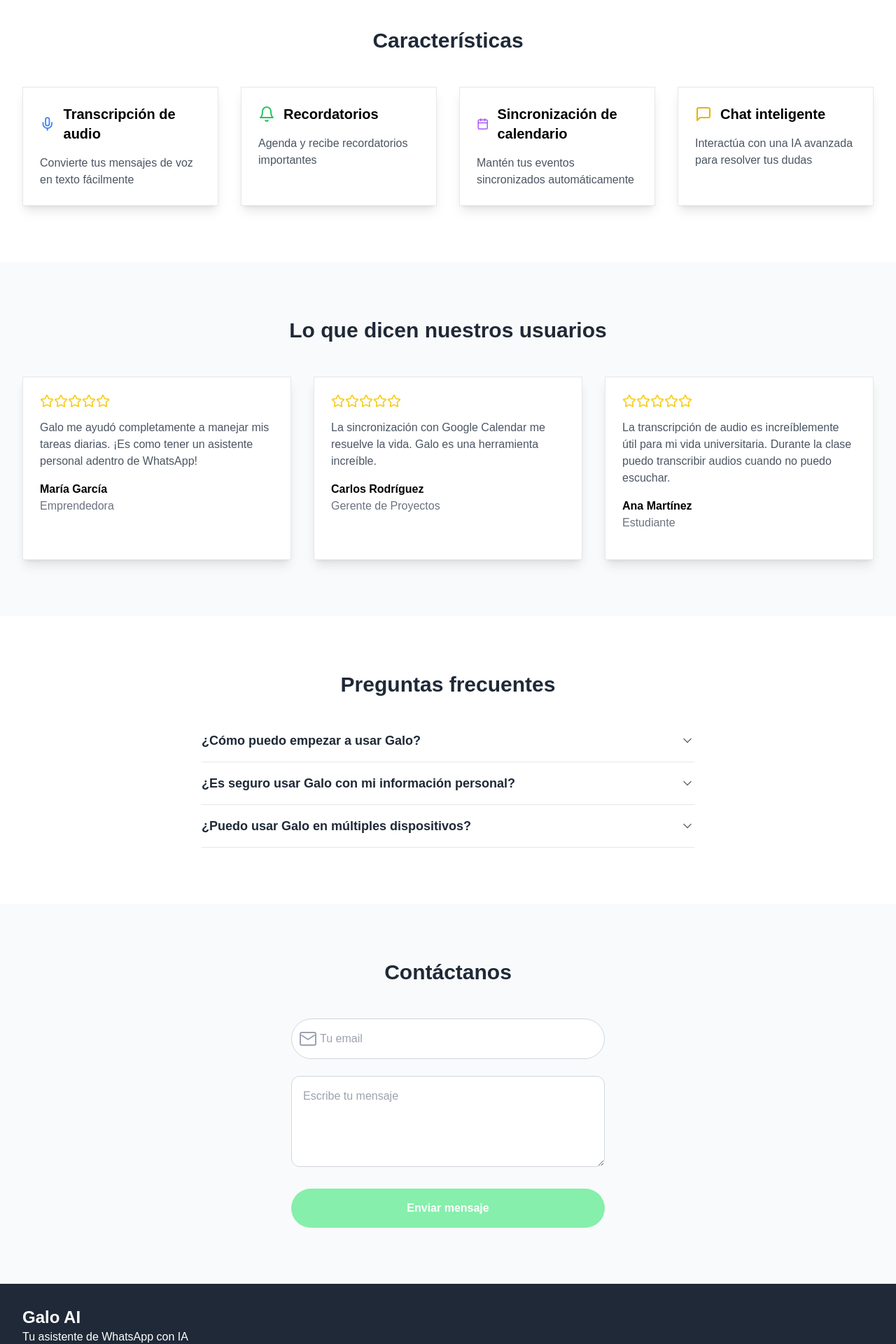
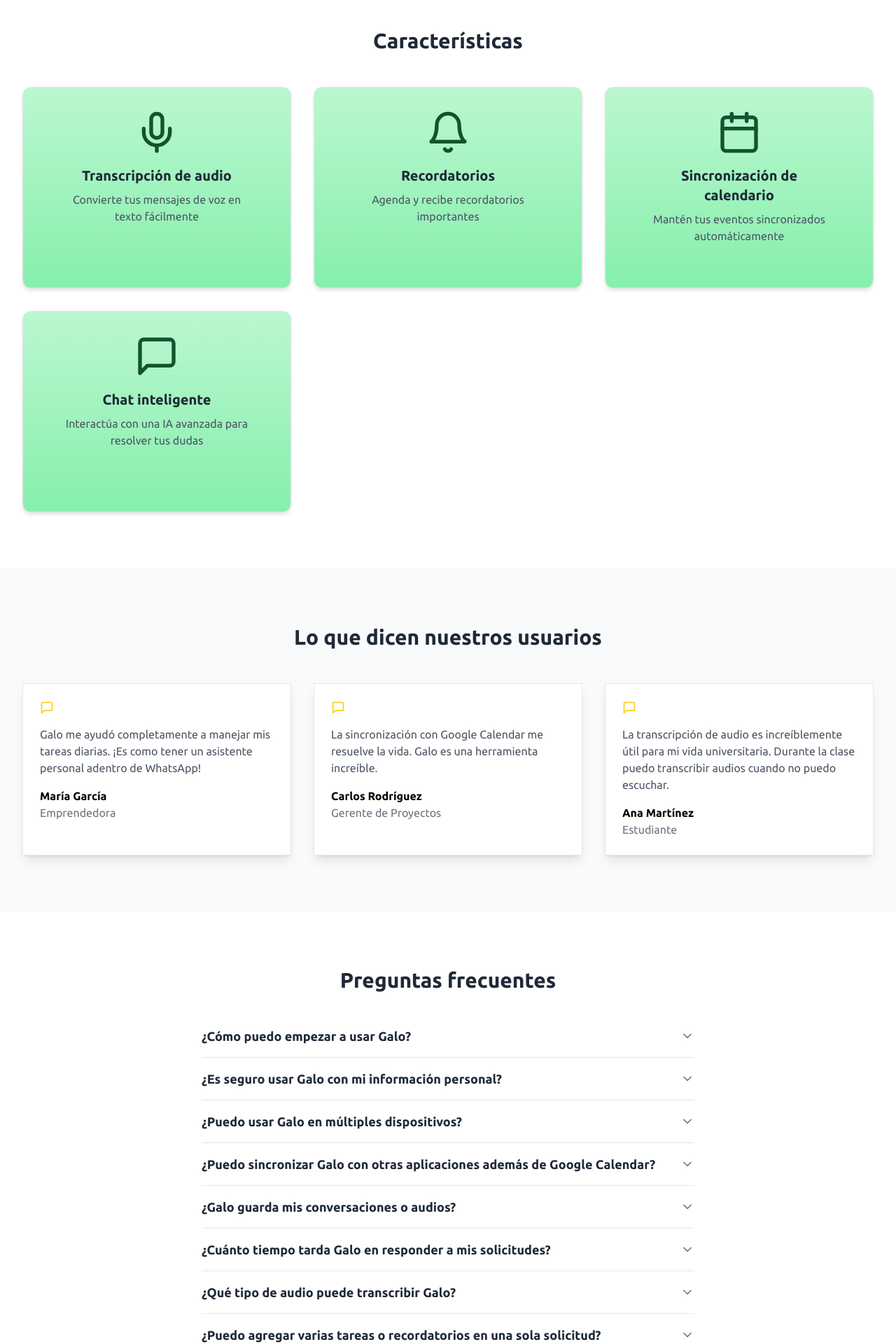
Before and after one commit to benjakorach/galoapp, a Next.js app: page / in a window 1280 px wide. Shown: the part 920-2840 px from the top of the page at 70% size. Built offline with nearby package versions, Linux system fonts and the light colour scheme.

Commit message:
Actualizar características y preguntas frecuentes, ajustes en page.tsx y otros archivos

```diff
--- a/app/globals.css
+++ b/app/globals.css
@@ -1,6 +1,8 @@
-@tailwind base;
-@tailwind components;
-@tailwind utilities;
+@import url('https://fonts.googleapis.com/css2?family=Ubuntu:wght@300;400;500;700&display=swap');
+
+@import 'tailwindcss/base';
+@import 'tailwindcss/components';
+@import 'tailwindcss/utilities';
 
 :root {
   --background: hsl(0, 21%, 41%);
@@ -17,7 +19,7 @@
 body {
   color: var(--foreground);
   background: var(--background);
-  font-family: Arial, Helvetica, sans-serif;
+  font-family: 'Ubuntu', sans-serif;
 }
 
 @layer utilities {
--- a/app/layout.tsx
+++ b/app/layout.tsx
@@ -1,3 +1,4 @@
+import React from "react";
 import type { Metadata } from "next";
 import localFont from "next/font/local";
 import "./globals.css";
@@ -14,8 +15,8 @@ const geistMono = localFont({
 });
 
 export const metadata: Metadata = {
-  title: "Create Next App",
-  description: "Generated by create next app",
+  title: "Galo AI",
+  description: "Tu asistente de WhatsApp con IA",
 };
 
 export default function RootLayout({
--- a/app/page.tsx
+++ b/app/page.tsx
@@ -3,9 +3,10 @@ import { useCallback, useState } from 'react';
 
 import { Button } from "@/components/ui/button";
 import { Card, CardContent } from "@/components/ui/card";
-import { MessageSquare, Mic, Calendar, Bell, Star, ChevronDown, ChevronUp } from "lucide-react";
+import { MessageSquare, Mic, Calendar, Bell, ChevronDown, ChevronUp } from "lucide-react";
 import { useRef } from 'react';
 import Image from 'next/image';
+
 // Interfaz para las props de FeatureCard
 interface FeatureCardProps {
   icon: React.ReactNode;
@@ -43,7 +44,6 @@ export default function Home() {
     }
   };
 
-
   const scrollToTop = useCallback(() => {
     const scrollStep = -window.scrollY / (500 / 15);
     const scrollInterval = setInterval(() => {
@@ -79,7 +79,6 @@ export default function Home() {
       <main className="flex-grow pt-20">
         <section className="h-screen flex flex-col justify-center items-center text-center bg-gradient-to-b from-green-100 to-white">
 
-
           <div className="relative mb-6" style={{ width: '300px', height: '300px' }}>
             <Image src="/Galo3.png" alt="Galo Logo" layout="fill" objectFit="contain" />
           </div>
@@ -94,27 +93,28 @@ export default function Home() {
             </Button>
           </a>
         </section>
+
         <section ref={featuresRef} id="features" className="py-20 bg-white">
   <div className="w-full max-w-full mx-auto px-4 sm:px-6 lg:px-8">
     <h2 className="text-3xl font-bold text-center text-gray-800 mb-12">Características</h2>
-            <div className="grid grid-cols-1 sm:grid-cols-1 md:grid-cols-2 lg:grid-cols-4 gap-8">
+    <div className="grid grid-cols-1 sm:grid-cols-1 md:grid-cols-2 lg:grid-cols-3 gap-8 justify-center items-center">
       <FeatureCard
-                icon={<Mic className="w-6 h-6 text-blue-500" />}
+        icon={<Mic className="w-16 h-16 text-green-900" />}
         title="Transcripción de audio"
         description="Convierte tus mensajes de voz en texto fácilmente"
       />
       <FeatureCard
-                icon={<Bell className="w-6 h-6 text-green-500" />}
+        icon={<Bell className="w-16 h-16 text-green-900" />}
         title="Recordatorios"
         description="Agenda y recibe recordatorios importantes"
       />
       <FeatureCard
-                icon={<Calendar className="w-6 h-6 text-purple-500" />}
+        icon={<Calendar className="w-16 h-16 text-green-900" />}
         title="Sincronización de calendario"
         description="Mantén tus eventos sincronizados automáticamente"
       />
       <FeatureCard
-                icon={<MessageSquare className="w-6 h-6 text-yellow-500" />}
+        icon={<MessageSquare className="w-16 h-16 text-green-900" />}
         title="Chat inteligente"
         description="Interactúa con una IA avanzada para resolver tus dudas"
       />
@@ -166,6 +166,37 @@ export default function Home() {
         answer="Sí, Galo se sincroniza con tu cuenta de WhatsApp, por lo que puedes usarlo en cualquier dispositivo donde tengas WhatsApp instalado."
         isOpen={openFaq === 2}
         toggle={() => toggleFaq(2)}
+      />
+      {/* Nuevas preguntas frecuentes añadidas */}
+      <FaqItem
+        question="¿Puedo sincronizar Galo con otras aplicaciones además de Google Calendar?"
+        answer="Por ahora, solo Google Calendar está en camino de ser integrado. Dentro de poco podrás sincronizar Galo con Google Calendar, permitiéndote mantener tus eventos organizados."
+        isOpen={openFaq === 3}
+        toggle={() => toggleFaq(3)}
+      />
+      <FaqItem
+        question="¿Galo guarda mis conversaciones o audios?"
+        answer="No, Galo no almacena ninguna conversación ni audio. Todo el procesamiento está 100% encriptado, y no tenemos acceso a tus conversaciones, a diferencia de algunos competidores."
+        isOpen={openFaq === 4}
+        toggle={() => toggleFaq(4)}
+      />
+      <FaqItem
+        question="¿Cuánto tiempo tarda Galo en responder a mis solicitudes?"
+        answer="El tiempo de respuesta depende del estado de las API's de la inteligencia artificial. Por nuestro lado, todo está 100% optimizado, pero pueden ocurrir latencias en casos puntuales."
+        isOpen={openFaq === 5}
+        toggle={() => toggleFaq(5)}
+      />
+      <FaqItem
+        question="¿Qué tipo de audio puede transcribir Galo?"
+        answer="Para que Galo pueda transcribir un audio, es necesario que sea un audio reenviado."
+        isOpen={openFaq === 6}
+        toggle={() => toggleFaq(6)}
+      />
+      <FaqItem
+        question="¿Puedo agregar varias tareas o recordatorios en una sola solicitud?"
+        answer="Sí, Galo puede procesar múltiples tareas o recordatorios en una sola solicitud, simplemente asegúrate de separarlos con una frase clara para que entienda cada uno correctamente."
+        isOpen={openFaq === 7}
+        toggle={() => toggleFaq(7)}
       />
     </div>
   </div>
@@ -227,16 +258,16 @@ export default function Home() {
   );
 }
 
+// Componente actualizado de FeatureCard
 function FeatureCard({ icon, title, description }: FeatureCardProps) {
   return (
-    <Card className="bg-white shadow-lg hover:shadow-xl transition-shadow duration-300">
-      <CardContent className="p-6">
-        <div className="flex items-center mb-4">
+    <Card className="bg-gradient-to-b from-green-200 to-green-300 shadow-md hover:shadow-lg transition-transform transform hover:scale-105 duration-300 rounded-xl p-8 h-72">
+      <CardContent className="flex flex-col items-center justify-center text-center">
+        <div className="mb-4">
           {icon}
-          {/* Ajusta el color del título a negro */}
-          <h3 className="text-xl font-semibold ml-3 text-black">{title}</h3>
         </div>
-        <p className="text-gray-600">{description}</p>
+        <h3 className="text-xl font-bold text-gray-800">{title}</h3>
+        <p className="text-gray-600 mt-2">{description}</p>
       </CardContent>
     </Card>
   );
@@ -247,16 +278,12 @@ function TestimonialCard({ name, role, content }: TestimonialCardProps) {
     <Card className="bg-white shadow-lg hover:shadow-xl transition-shadow duration-300">
       <CardContent className="p-6">
         <div className="flex items-center mb-4">
-          <Star className="w-5 h-5 text-yellow-400" />
-          <Star className="w-5 h-5 text-yellow-400" />
-          <Star className="w-5 h-5 text-yellow-400" />
-          <Star className="w-5 h-5 text-yellow-400" />
-          <Star className="w-5 h-5 text-yellow-400" />
+          <MessageSquare className="w-5 h-5 text-yellow-400" />
         </div>
         <p className="text-gray-600 mb-4">{content}</p>
         <div>
           <p className="font-semibold text-black">{name}</p>
-          <p className="font-i text-gray-500 mb-4">{role}</p>
+          <p className="text-gray-500">{role}</p>
         </div>
       </CardContent>
     </Card>
--- a/next.config.js
+++ b/next.config.js
@@ -3,4 +3,6 @@ const nextConfig = {
   reactStrictMode: true,
 }
 
-module.exports = nextConfig
+module.exports = {
+  reactStrictMode: true,
+};
--- a/package.json
+++ b/package.json
@@ -21,7 +21,7 @@
     "tailwindcss-animate": "^1.0.7"
   },
   "devDependencies": {
-    "@types/node": "^20",
+    "@types/node": "20.16.5",
     "@types/react": "^18",
     "@types/react-dom": "^18",
     "autoprefixer": "^10.4.20",
@@ -29,6 +29,6 @@
     "eslint-config-next": "14.2.11",
     "postcss": "^8.4.47",
     "tailwindcss": "^3.4.11",
-    "typescript": "^5"
+    "typescript": "5.6.2"
   }
 }
--- a/tailwind.config.js
+++ b/tailwind.config.js
@@ -2,10 +2,9 @@
 module.exports = {
   darkMode: ["class"],
   content: [
-    './pages/**/*.{ts,tsx}',
-    './components/**/*.{ts,tsx}',
-    './app/**/*.{ts,tsx}',
-    './src/**/*.{ts,tsx}',
+    './pages/**/*.{js,ts,jsx,tsx}',
+    './components/**/*.{js,ts,jsx,tsx}',
+    './app/**/*.{js,ts,jsx,tsx}',
   ],
   theme: {
     container: {
--- a/tsconfig.json
+++ b/tsconfig.json
@@ -20,7 +20,8 @@
     "baseUrl": "./",
     "paths": {
       "@/*": ["./*"]
-    }
+    },
+    "types": ["react"]
   },
   "include": ["next-env.d.ts", "**/*.ts", "**/*.tsx", ".next/types/**/*.ts"],
   "exclude": ["node_modules"]
```
Also changed, not shown: 1 other file (tests, documents, lock files or other folders). Lines whose indentation alone changed are shown as unchanged.
